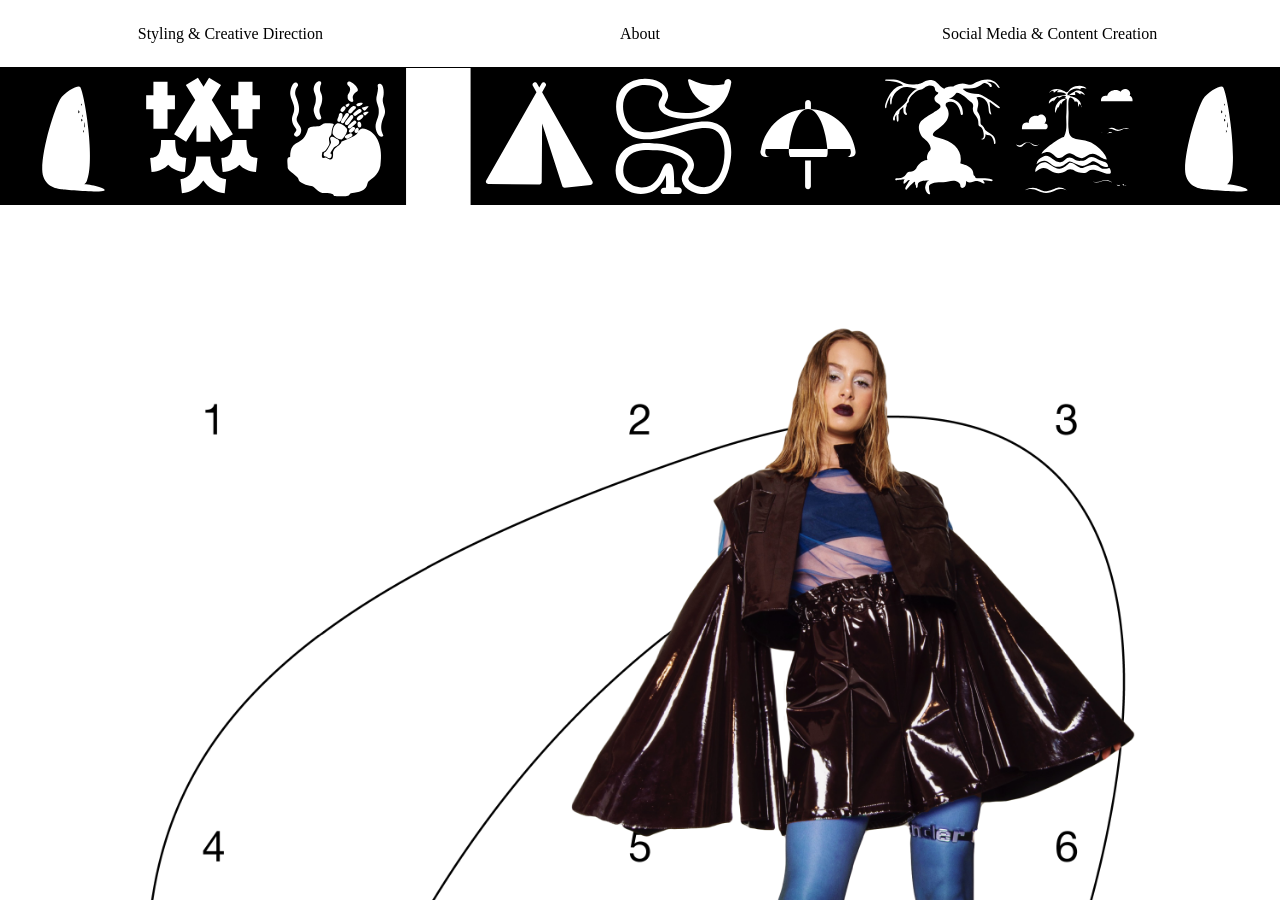
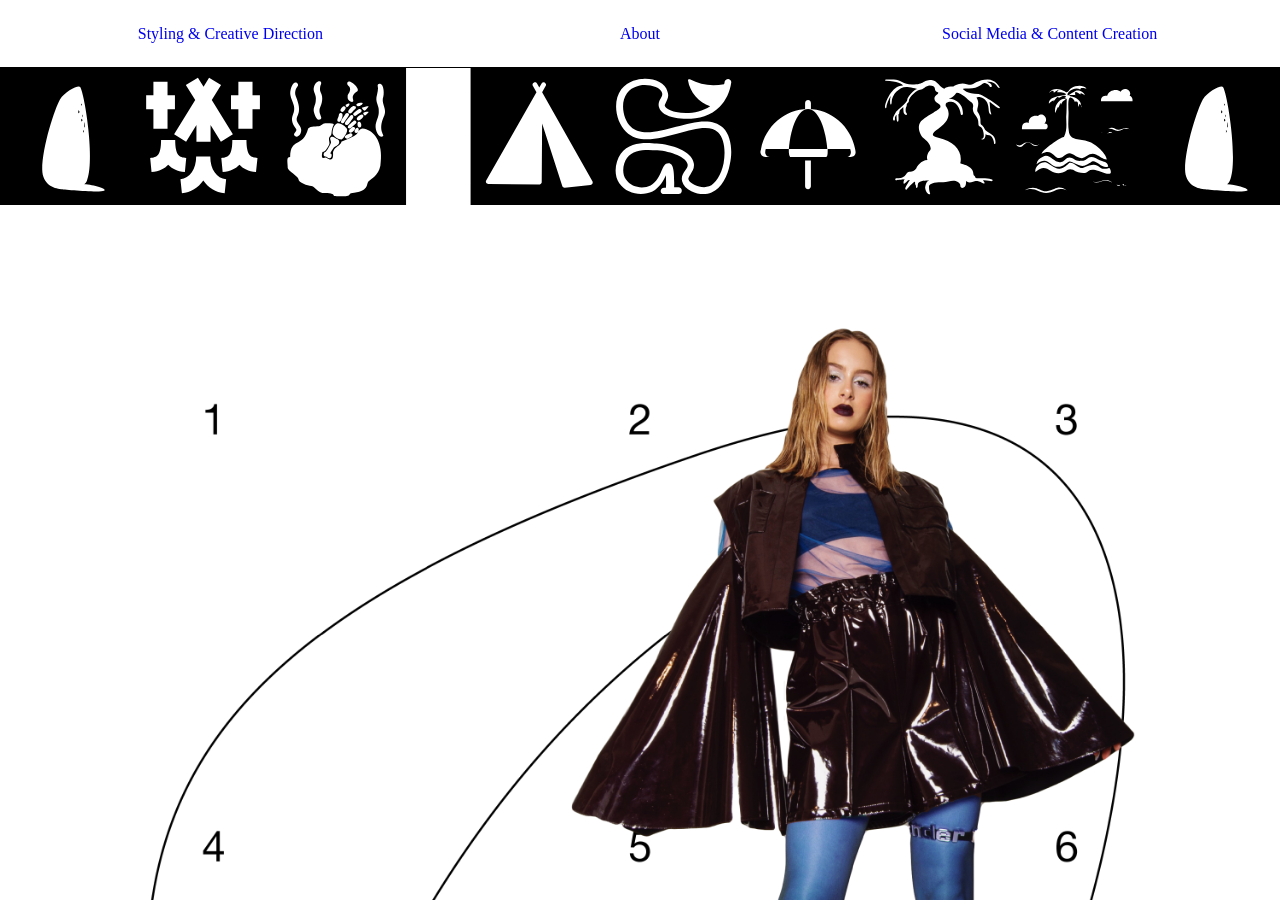
Before and after one commit to basharalidreesi/lab, a Jekyll site: the page built from index.md, in a window 1280 px wide and 900 px high. Built offline with Jekyll 4.4.1, drawn with Linux system fonts in a browser that asks for light colours.

Commit message:
Update default.html

```diff
--- a/_layouts/default.html
+++ b/_layouts/default.html
@@ -39,7 +39,7 @@
 					{% for item in sorted %}
 						{% if item.is_navigation_list_item == true %}
 							<li class="navigation_list_wrapper-navigation_list_item {% if item.url == page.url %}--active_navigation_list_item{% endif %} --text_align_center">
-								<a class="--color_black" href="{{ item.url }}">
+								<a class="--anchor_styling" href="{{ item.url }}">
 									{{ item.title }}
 								</a>
 							</li>
```
